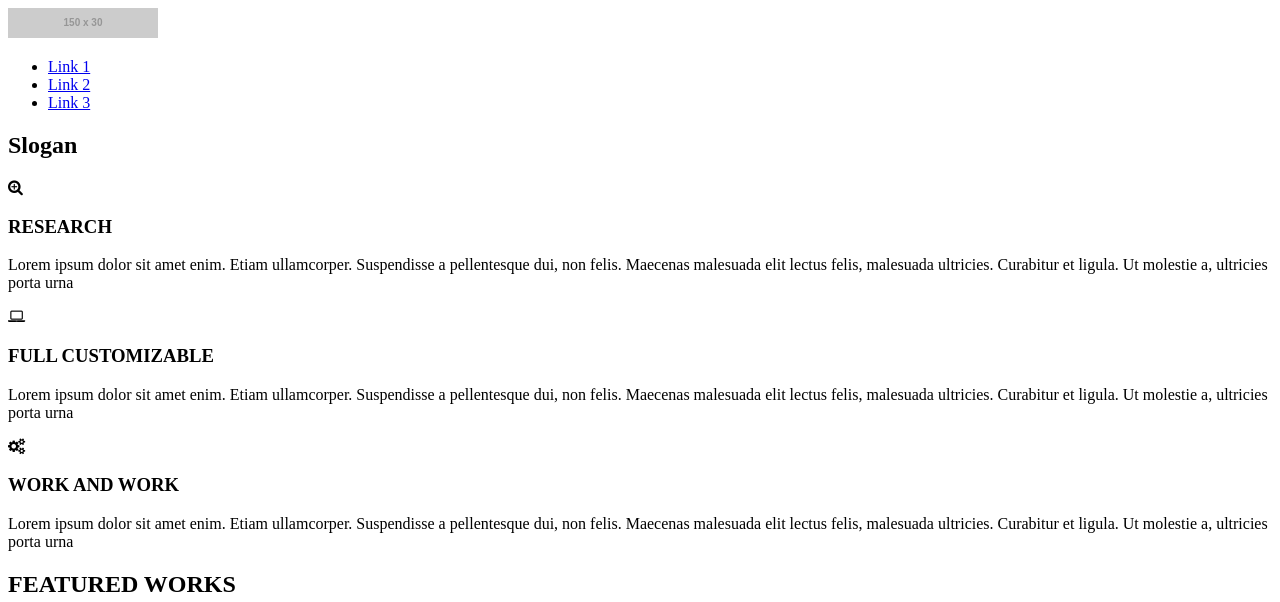
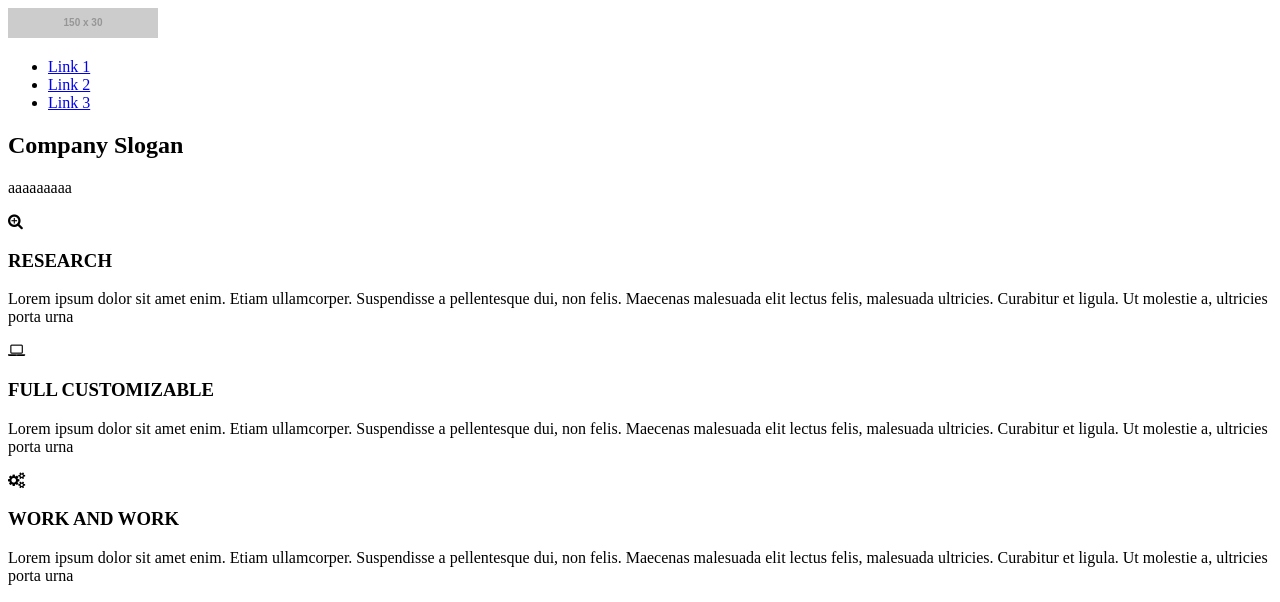
Before and after one commit to dominikdon/nauka-gita, a plain HTML site: page index.html in a window 1280 px wide. Shown: the top 602 px of the page. Drawn offline with nearby package versions, Linux system fonts and the light colour scheme; files that its build step writes are made by us from their sources; placeholder pictures from the web are drawn by us.

Commit message:
Change h1, add content

```diff
--- a/index.html
+++ b/index.html
@@ -26,7 +26,8 @@
     <section class="hero">
        <div class="row">
         <div class="slogan">
-            <h1>Slogan</h1>
+            <h1>Company Slogan</h1>
+            <p>aaaaaaaaa</p>
         </div>
         </div>
     </section>
```
